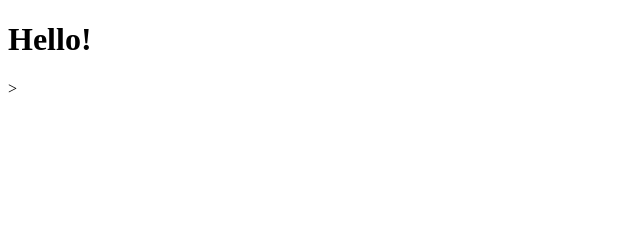
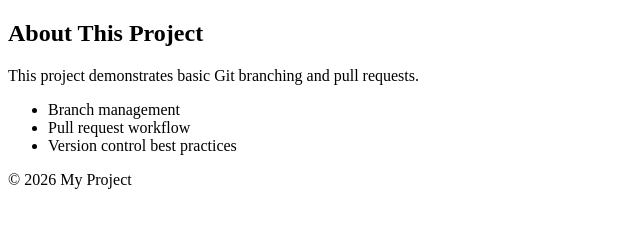
Before and after one commit to fernandezjodevine-cpu/cc106-github, a plain HTML site: page index.html in a window 1280 px wide. Shown: the whole page, without its empty margins (0-640 px from the left). Drawn offline with Linux system fonts and the light colour scheme.

Commit message:
Add new sections and UI improvements

```diff
--- a/index.html
+++ b/index.html
@@ -2,9 +2,23 @@
 <html lang="en">
 <head>
     <meta charset="UTF-8">
-    <title>Hello</title>
 </head>
 <body>
-    <h1>Hello!</h1>>
+    <section id="about">
+  <h2>About This Project</h2>
+  <p>This project demonstrates basic Git branching and pull requests.</p>
+</section>
+
+<section id="features">
+  <ul>
+    <li>Branch management</li>
+    <li>Pull request workflow</li>
+    <li>Version control best practices</li>
+  </ul>
+</section>
+
+<footer>
+  <p>© 2026 My Project</p>
+</footer>
 </body>
 </html>
```
